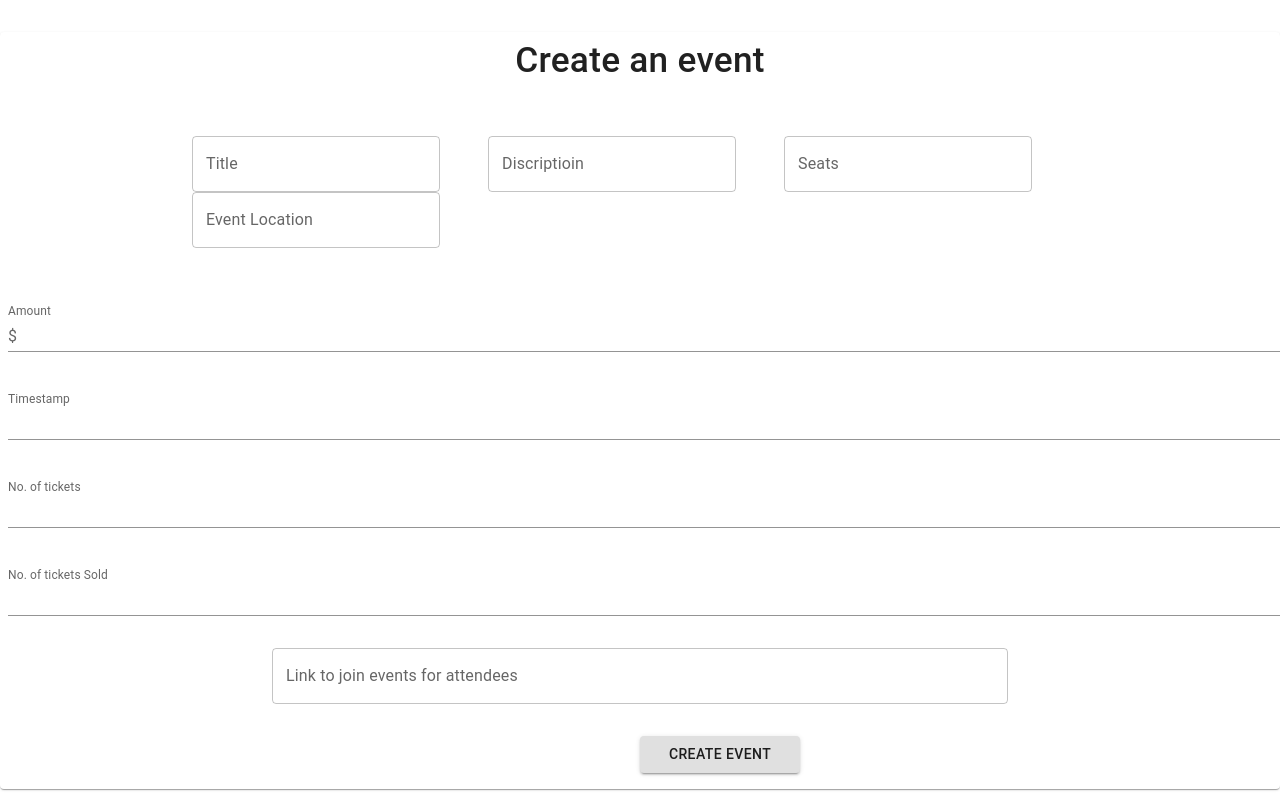
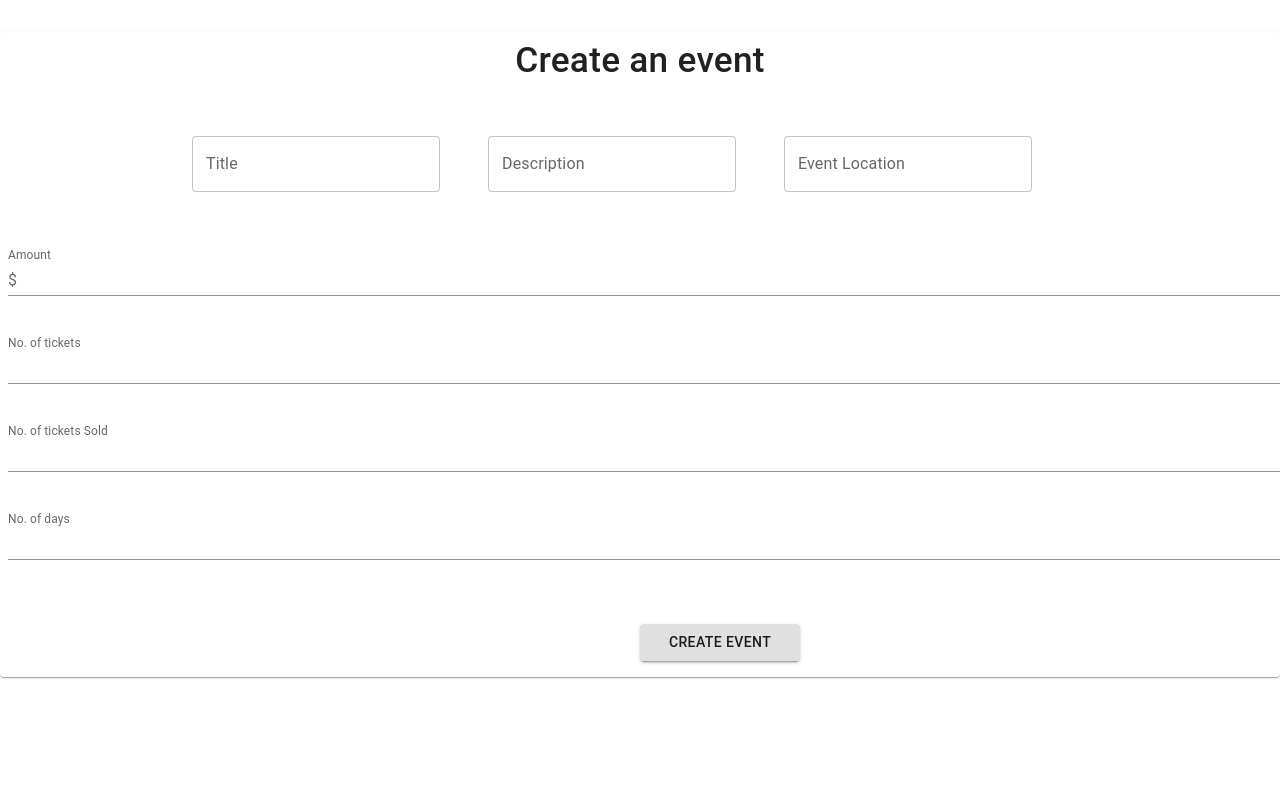
Before and after one commit to Rohit2301/tezick, a React (Create React App) app: page /create-event in a window 1280 px wide. Shown: the top 800 px of the page. Built offline with nearby package versions, Linux system fonts and the light colour scheme.

Commit message:
form changes latest

```diff
--- a/package.json
+++ b/package.json
@@ -3,6 +3,8 @@
   "version": "0.1.0",
   "private": true,
   "dependencies": {
+    "@date-io/date-fns": "^2.13.1",
+    "@date-io/moment": "^2.13.1",
     "@emotion/react": "^11.8.2",
     "@emotion/styled": "^11.8.1",
     "@material-ui/core": "^4.12.3",
--- a/src/components/homePage/form.js
+++ b/src/components/homePage/form.js
@@ -2,6 +2,7 @@ import { Button, Paper, Typography } from "@material-ui/core";
 import TextField from "@mui/material/TextField";
 import * as React from "react";
 import Input from "@mui/material/Input";
+
 import InputLabel from "@mui/material/InputLabel";
 import InputAdornment from "@mui/material/InputAdornment";
 import FormControl from "@mui/material/FormControl";
@@ -33,13 +34,7 @@ export const EventForm = () => {
           />
           <TextField
             id="outlined-basic"
-            label="Discriptioin"
-            variant="outlined"
-            style={{ marginLeft: "2rem", marginRight: "1rem" }}
-          />
-          <TextField
-            id="outlined-basic"
-            label="Seats"
+            label="Description"
             variant="outlined"
             style={{ marginLeft: "2rem", marginRight: "1rem" }}
           />
@@ -60,19 +55,6 @@ export const EventForm = () => {
           <Input
             id="standard-adornment-amount"
             startAdornment={<InputAdornment position="start">$</InputAdornment>}
-          />
-        </FormControl>
-
-        <FormControl
-          fullWidth
-          sx={{ m: 1 }}
-          variant="standard"
-          style={{ marginBottom: "2rem" }}
-        >
-          <InputLabel htmlFor="standard-adornment-amount">Timestamp</InputLabel>
-          <Input
-            id="standard-adornment-amount"
-            startAdornment={<InputAdornment position="start"></InputAdornment>}
           />
         </FormControl>
 
@@ -104,16 +86,20 @@ export const EventForm = () => {
             startAdornment={<InputAdornment position="start"></InputAdornment>}
           />
         </FormControl>
-        <TextField
-          id="outlined-basic"
-          label="Link to join events for attendees"
-          variant="outlined"
-          style={{
-            justifyContent: "center",
-            display: "flex",
-            margin: "0 17rem",
-          }}
-        />
+        <FormControl
+          fullWidth
+          sx={{ m: 1 }}
+          variant="standard"
+          style={{ marginBottom: "2rem" }}
+        >
+          <InputLabel htmlFor="standard-adornment-amount">
+            No. of days
+          </InputLabel>
+          <Input
+            id="standard-adornment-amount"
+            startAdornment={<InputAdornment position="start"></InputAdornment>}
+          />
+        </FormControl>
 
         <div style={{ marginTop: "1rem" }}></div>
 
```
Also changed, not shown: 1 other file (tests, documents, lock files or other folders).
